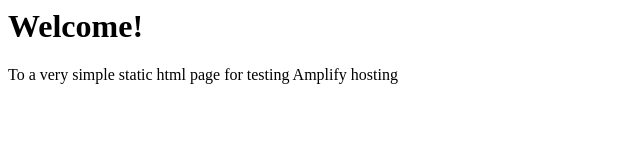
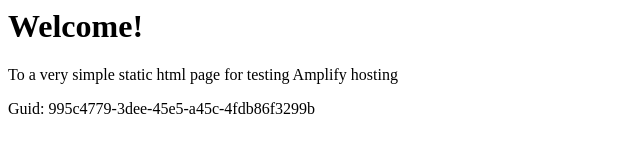
Before and after one commit to aws-aemilia-bom/Github-PR-Commit-Integration-Test-DoNotTouch-GithubWebhookPreviewCanaryTest-v1-prod-ap-south-1, a website: page src/index.html in a window 1280 px wide. Shown: the whole page, without its empty margins (0-640 px from the left). Drawn offline with Linux system fonts and the light colour scheme.

Commit message:
commit from integ tests

```diff
--- a/src/index.html
+++ b/src/index.html
@@ -1,3 +1,5 @@
+
+
 <html lang="en">
 
 <head>
@@ -10,6 +12,6 @@
 <body>
     <h1>Welcome!</h1>
     <p>To a very simple static html page for testing Amplify hosting</p>
-</body>
+    <p>Guid: 995c4779-3dee-45e5-a45c-4fdb86f3299b</p></body>
 
 </html>
```
